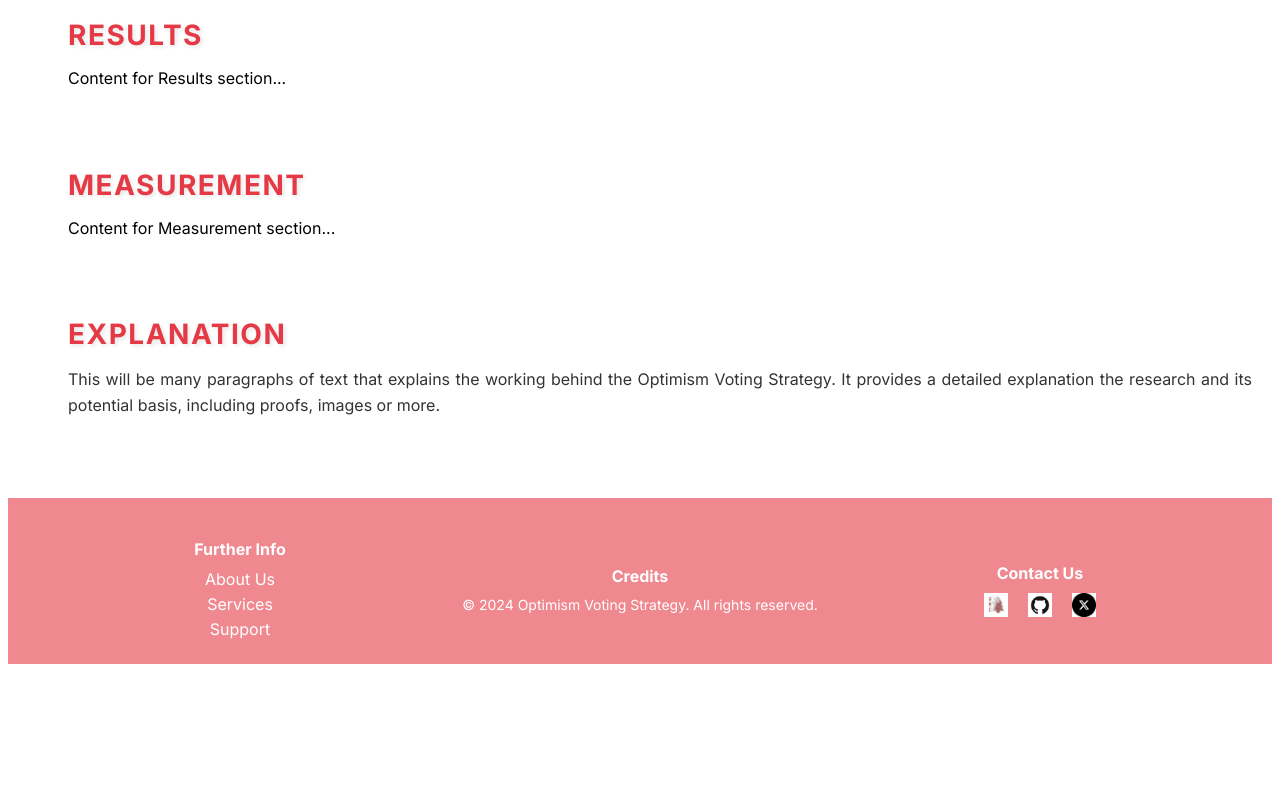
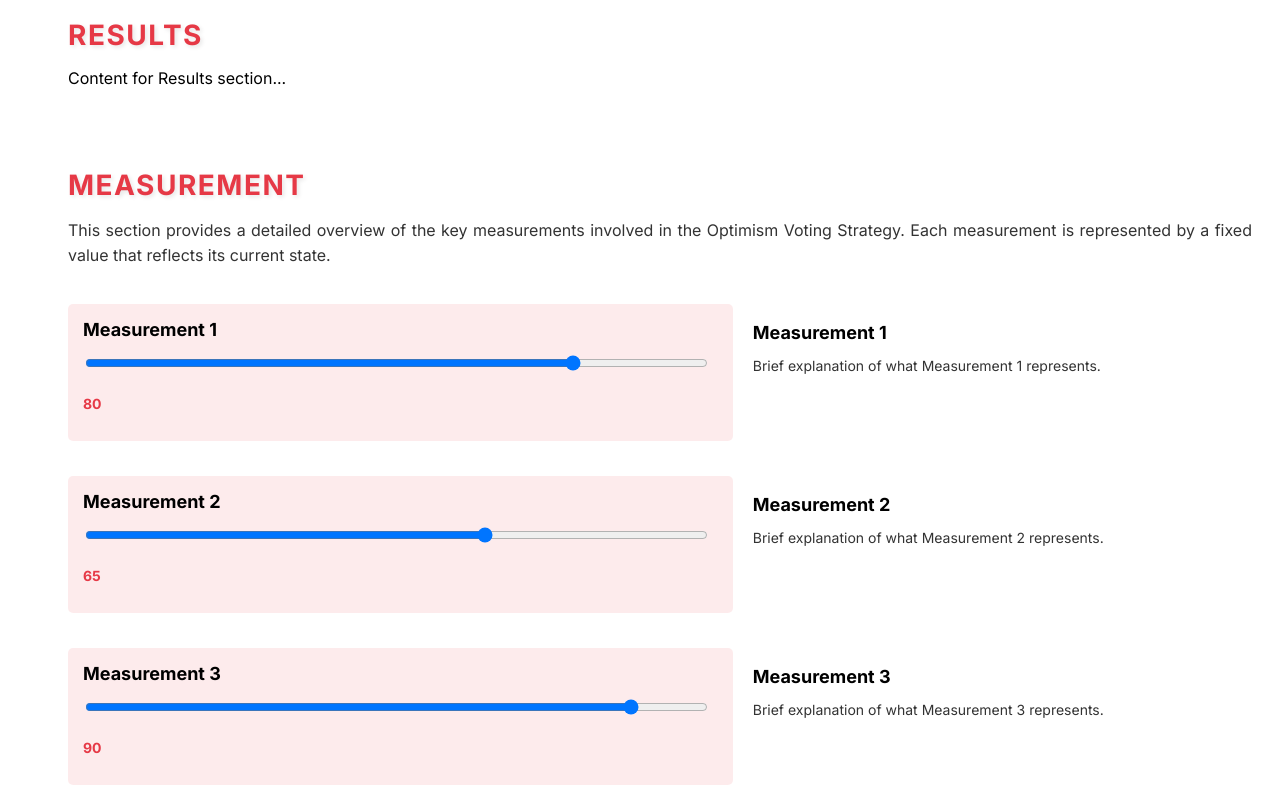
Before and after one commit to BdNWoG/opt-voting, a Next.js app in the folder opt-voting/: page / in a window 1280 px wide. Shown: the part 1840-2640 px from the top of the page. Before the commit the page ends 2512 px from the top, so only its background shows below. Built offline with nearby package versions, Linux system fonts and the light colour scheme.

Commit message:
measurement

```diff
--- /dev/null
+++ b/opt-voting/app/components/Measurement.module.css
@@ -0,0 +1,68 @@
+.measurement-section {
+  padding-top: 40px;
+  padding-bottom: 20px;
+}
+
+.measurement-container {
+  display: flex;
+  flex-direction: column;
+  align-items: center; /* Center the entire content */
+  width: 100%;
+}
+
+.box-pair {
+  display: flex;
+  align-items: flex-start;
+  justify-content: space-between;
+  margin-bottom: 20px;
+  width: 80%; /* Adjust width to ensure it's centered */
+  padding-top: 15px;
+  max-width: 1200px; /* Set a maximum width for the box-pair */
+  margin-left: auto;
+  margin-right: auto;
+}
+
+/* Slider Boxes */
+.slider-box {
+  background-color: rgba(230, 57, 70, 0.1); /* Transparent shade of #e63946 */
+  padding: 15px;
+  border-radius: 5px;
+  flex: 2.5; /* Use equal flex values to balance width */
+  margin-right: 20px; /* Space between box and info */
+}
+
+.variable-title {
+  font-size: 18px;
+  font-weight: bold;
+  margin-bottom: 10px;
+}
+
+.slider {
+  width: 95%; /* Reduced width to ensure it stays within the box */
+  padding: 10px;
+  margin-top: 5px;
+}
+
+.slider-value {
+  margin-top: 10px;
+  font-size: 14px;
+  font-weight: bold;
+  color: #e63946;
+}
+
+/* Right Side: Information Boxes */
+.info-box {
+  flex: 1.5; /* Use equal flex values to balance width */
+}
+
+.info-box h3 {
+  font-size: 18px;
+  font-weight: bold;
+  color: #000;
+  margin-bottom: 5px;
+}
+
+.info-box p {
+  font-size: 14px;
+  color: #333;
+}
--- /dev/null
+++ b/opt-voting/app/components/Measurement.tsx
@@ -0,0 +1,43 @@
+"use client";
+
+import React from 'react';
+import styles from './Measurement.module.css'; // Import the associated CSS module
+
+const Measurement: React.FC = () => {
+  // These values are fixed, so we just define them here
+  const measurementValues = [80, 65, 90, 75, 85];
+
+  return (
+    <section id="measurement" className="measurement-section" style={{ padding: '20px 20px' }}>
+      <h2 className="section-heading">Measurement</h2>
+      <p className="section-paragraph">
+        This section provides a detailed overview of the key measurements involved in the Optimism Voting Strategy. Each measurement is represented by a fixed value that reflects its current state.
+      </p>
+
+      <div className="measurement-container">
+        {measurementValues.map((value, index) => (
+          <div className="box-pair" key={index}>
+            <div className="slider-box">
+              <label className="variable-title">Measurement {index + 1}</label>
+              <input
+                type="range"
+                className="slider"
+                min="0"
+                max="100"
+                value={value}
+                readOnly /* Make the slider fixed */
+              />
+              <p className="slider-value">{value}</p>
+            </div>
+            <div className="info-box">
+              <h3>Measurement {index + 1}</h3>
+              <p>Brief explanation of what Measurement {index + 1} represents.</p>
+            </div>
+          </div>
+        ))}
+      </div>
+    </section>
+  );
+};
+
+export default Measurement;
--- a/opt-voting/app/globals.css
+++ b/opt-voting/app/globals.css
@@ -52,7 +52,7 @@ p.section-paragraph {
   align-items: flex-start;
   justify-content: space-between;
   margin-bottom: 20px;
-  width: 80%; /* Adjust width to ensure it's centered */
+  width: 90%; /* Adjust width to ensure it's centered */
   padding-top: 15px;
 }
 
--- a/opt-voting/app/page.tsx
+++ b/opt-voting/app/page.tsx
@@ -1,4 +1,5 @@
 import Initialization from './components/Initialization';
+import Measurement from './components/Measurement';
 
 export default function Home() {
   return (
@@ -19,10 +20,7 @@ export default function Home() {
         <p>Content for Results section...</p>
       </section>
 
-      <section id="measurement" style={{ padding: '20px 20px' }}>
-        <h2 className="section-heading">Measurement</h2>
-        <p>Content for Measurement section...</p>
-      </section>
+      <Measurement />
 
       <section id="explanation" style={{ padding: '20px 20px' }}>
         <h2 className="section-heading">Explanation</h2>
```
